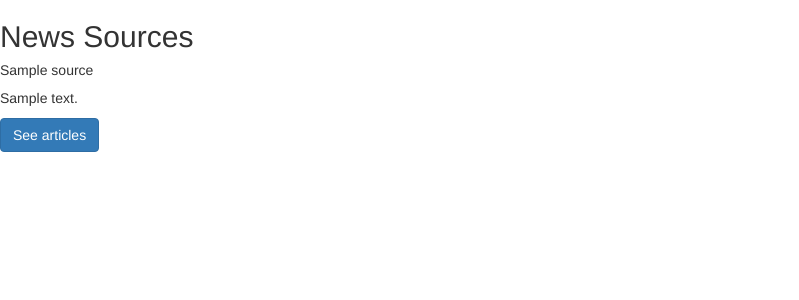
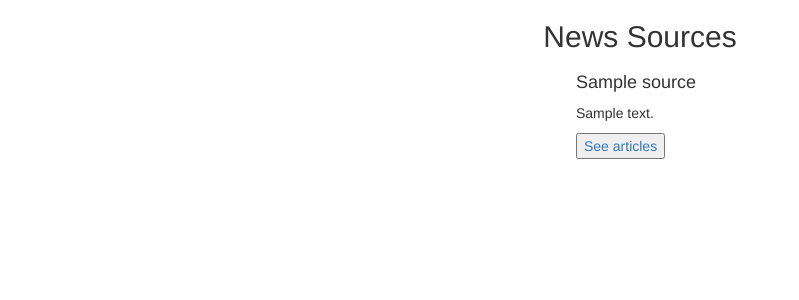
Before and after one commit to Kiptim54/News_Highlight, a Flask app: template app/templates/index.html in a window 1280 px wide. Shown: the part 52-352 px from the top of the page, without its empty margins (0-799 px from the left). Run offline with Flask 2, Linux system fonts and the light colour scheme; the template is opened without the code that fills it: most values are stand-ins (such as "Sample title", 1, 10 or a date in 2020); parts of the project's set-up code (start-up, migrations or seed data) failed here and were passed over; some libraries are stand-ins or nearby versions.

Commit message:
add css linking

```diff
--- /dev/null
+++ b/app/static/css/index.css
@@ -0,0 +1,8 @@
+#sources{
+    position:absolute;
+    left:45%;
+    width:50%;
+}
+h2{
+    text-align:center;
+}
--- a/app/templates/index.html
+++ b/app/templates/index.html
@@ -1,17 +1,28 @@
 {% extends 'base.html' %}
 {% import 'macros.html' as macro %}
+<!-- styling -->
+{% block styles %}
+{{super()}}
+<link rel="stylesheet" href="{{url_for('static', filename='css/index.css')}}">
+{% endblock %}
+
+<!-- display newssources -->
 {% block content %}
 <h2>News Sources</h2>
 {% for source in sources %}
-
-<div class="card">
-        <h5 class="card-header">{{source.name}}</h5>
-        <div class="card-body">
-        <p class="card-text">{{source.description}}</p>
-        <a href="{{source.url}}" class="btn btn-primary">See articles</a>
+<div id="sources">
+<h4> {{source.name}}</h4>
+<p>{{source.description}}</p>
+<button><a href="{{source.url}}">See articles</a></button>
 </div>
-</div>
-
+<!-- <div class="card">
+                <h5 class="card-header">{{source.name}}</h5>
+                <div class="card-body">
+                  <p class="card-text">{{source.description}}</p>
+                  <a href="{{source.url}}" class="btn btn-primary">See articles</a>
+                </div>
+              </div>
+     -->
 
 {% endfor %}
 {% endblock %}
```
